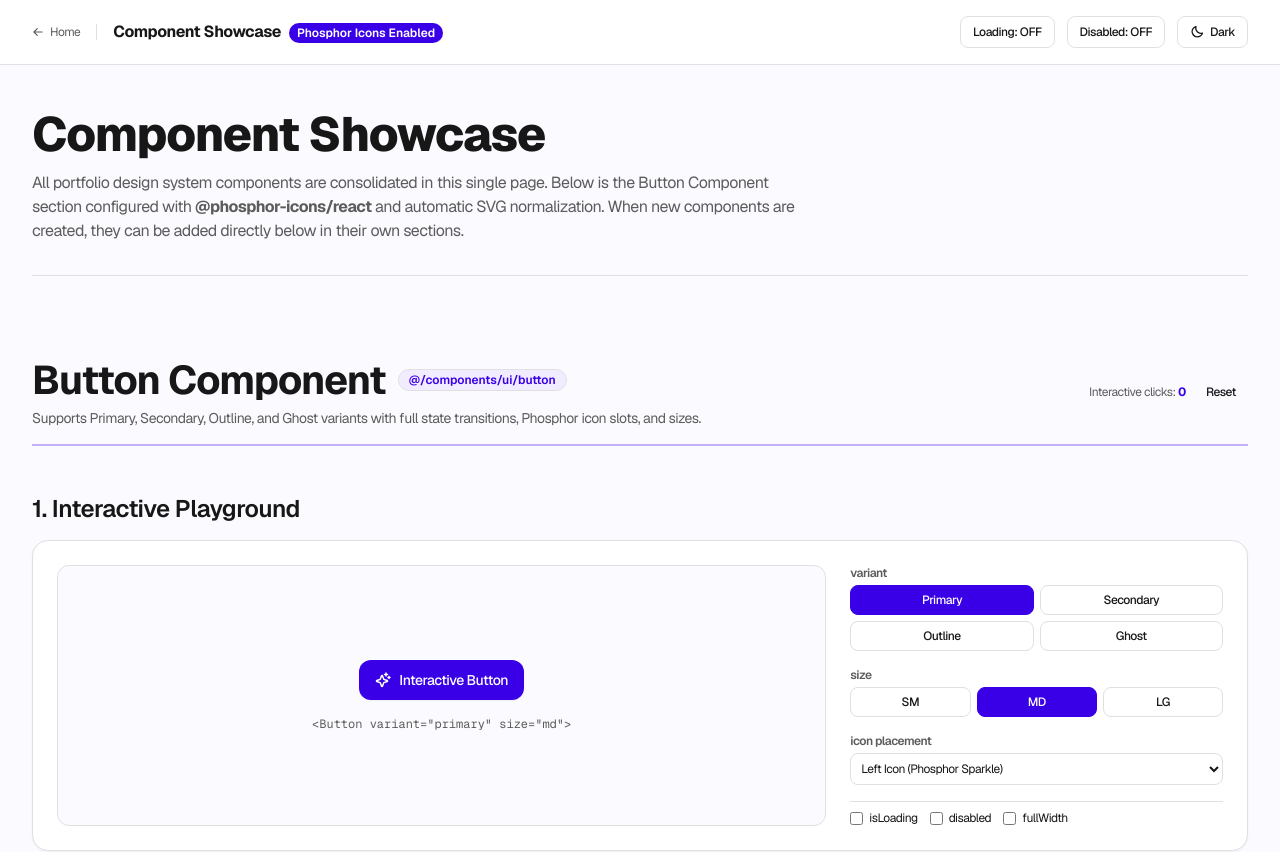
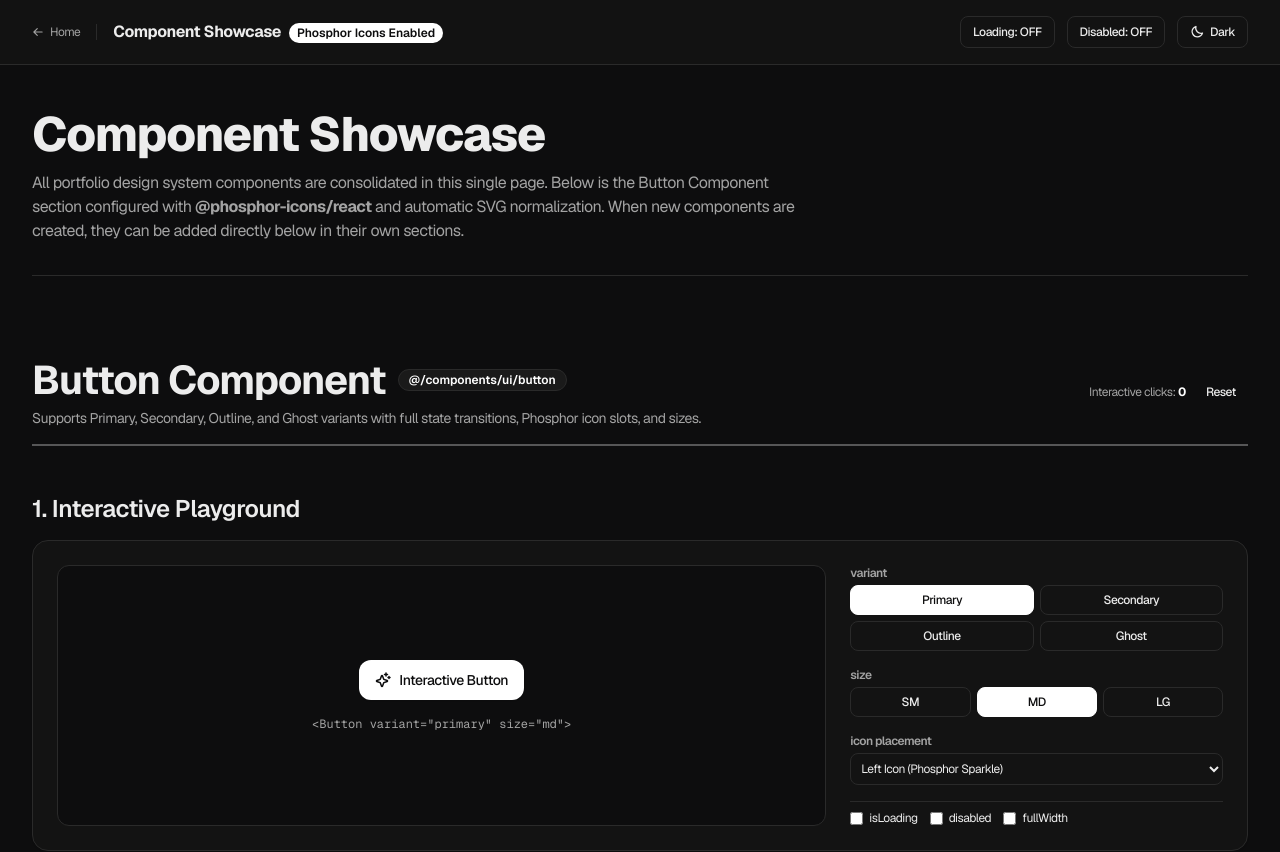
Before and after one commit to SorcereR088/MyPortfolio2026, a Next.js app: page /showcase in a window 1280 px wide. Shown: the top 852 px of the page. Built offline with nearby package versions, Linux system fonts and the light colour scheme.

Commit message:
changed the button to white and theme to dark by default

```diff
--- a/src/app/globals.css
+++ b/src/app/globals.css
@@ -1,53 +1,55 @@
 @import "tailwindcss";
 
 /* ==========================================================================
-   1. DESIGN TOKENS (LIGHT THEME / DEFAULT)
+   1. DESIGN TOKENS — DARK THEME (PERMANENT DEFAULT)
+   Portfolio is dark-only. Dark tokens live in :root.
+   Light tokens are kept in .light for future toggle support — do not remove.
    ========================================================================== */
 
 :root {
-  /* Brand & Interactive Colors */
-  --primary: #3900e8;
-  --primary-hover: #2e00ba;
-  --primary-active: #2e00ba;
-  --on-primary: #ffffff;
+  /* ── Primary Button: solid white on dark ── */
+  --primary: #ffffff;
+  --primary-hover: #e8e8e8;
+  --primary-active: #d1d1d1;
+  --on-primary: #0d0d0e;
 
-  /* Secondary Button Colors */
-  --secondary: #f1ecff;
-  --secondary-hover: #e6dcff;
-  --secondary-active: #dccdff;
-  --on-secondary: #3900e8;
+  /* ── Secondary Button: low-opacity white surface ── */
+  --secondary: rgba(255, 255, 255, 0.08);
+  --secondary-hover: rgba(255, 255, 255, 0.14);
+  --secondary-active: rgba(255, 255, 255, 0.18);
+  --on-secondary: #ffffff;
 
-  /* Surfaces & Backgrounds */
-  --background: #fbfaff;
-  --foreground: #171717;
-  --surface: #ffffff;
-  --surface-alt: #f1ecff;
-  --surface-disabled: #f0f0f2;
-  --ghost-hover: rgba(57, 0, 232, 0.08);
+  /* ── Surfaces & Backgrounds ── */
+  --background: #0d0d0e;
+  --foreground: #ececec;
+  --surface: #131313;
+  --surface-alt: #1a1a1a;
+  --surface-disabled: #1e1e23;
+  --ghost-hover: rgba(255, 255, 255, 0.06);
 
-  /* Typography Colors */
-  --text-primary: #171717;
-  --text-secondary: #5c5c5c;
-  --text-disabled: #9e9e9e;
+  /* ── Typography ── */
+  --text-primary: #ececec;
+  --text-secondary: #a3a3a3;
+  --text-disabled: #6b6b6b;
 
-  /* Outlines & Borders */
-  --outline: #e0e0e0;
-  --outline-strong: #bdbdbd;
+  /* ── Outlines & Borders ── */
+  --outline: #2a2a2a;
+  --outline-strong: #3d3d3d;
 
-  /* Accent Colors */
+  /* ── Accent Colors ── */
   --cyan: #d5ff6b;
   --skyblue: #9cfcff;
 
-  /* Font Families */
+  /* ── Font Families ── */
   --font-family-primary: var(--font-geist-sans), system-ui, -apple-system, BlinkMacSystemFont, "Segoe UI", Roboto, sans-serif;
   --font-family-mono: var(--font-geist-mono), ui-monospace, SFMono-Regular, Menlo, Monaco, Consolas, monospace;
 
-  /* Typography Scale: Title */
+  /* ── Typography Scale: Title ── */
   --title-1-font-size: 72px;
   --title-1-line-height: 88px;
   --title-1-letter-spacing: -1.5px;
 
-  /* Typography Scale: Headings */
+  /* ── Typography Scale: Headings ── */
   --heading-h1-font-size: 56px;
   --heading-h1-line-height: 68px;
   --heading-h1-letter-spacing: -0.5px;
@@ -72,7 +74,7 @@
   --heading-h6-line-height: 24px;
   --heading-h6-letter-spacing: 0;
 
-  /* Typography Scale: Body */
+  /* ── Typography Scale: Body ── */
   --body-1-font-size: 18px;
   --body-1-line-height: 28px;
   --body-1-letter-spacing: -0.5px;
@@ -128,7 +130,7 @@
   --font-sans: var(--font-family-primary);
   --font-mono: var(--font-family-mono);
 
-  /* Typography Utilities (Size, Line Height & Letter Spacing) */
+  /* Typography Utilities */
   --text-title-1: var(--title-1-font-size);
   --text-title-1--line-height: var(--title-1-line-height);
   --text-title-1--letter-spacing: var(--title-1-letter-spacing);
@@ -175,68 +177,37 @@
 }
 
 /* ==========================================================================
-   3. DARK THEME TOKENS
+   3. LIGHT THEME TOKENS (future toggle — kept for later use)
+   Apply by adding class="light" to <html>. Do not delete.
    ========================================================================== */
 
-/* Supports both system dark mode (prefers-color-scheme) and manual toggles (.dark) */
-@media (prefers-color-scheme: dark) {
-  :root:not(.light) {
-    --primary: #6e4fe0;
-    --primary-hover: #9782ff;
-    --primary-active: #6e4fe0;
-    --on-primary: #ffffff;
-
-    --secondary: #1f2438;
-    --secondary-hover: #29304a;
-    --secondary-active: #333b5c;
-    --on-secondary: #c4b5fd;
-
-    --background: #0d0d0e;
-    --foreground: #ececec;
-    --surface: #131b33;
-    --surface-alt: #1b2540;
-    --surface-disabled: #1e1e23;
-    --ghost-hover: rgba(151, 130, 255, 0.12);
-
-    --text-primary: #ececec;
-    --text-secondary: #a3a3a3;
-    --text-disabled: #6b6b6b;
-
-    --outline: #333333;
-    --outline-strong: #4d4d4d;
-
-    --cyan: #d5ff6b;
-    --skyblue: #9cfcff;
-  }
-}
-
-.dark {
-  --primary: #6e4fe0;
-  --primary-hover: #9782ff;
-  --primary-active: #6e4fe0;
+.light {
+  --primary: #0d0d0e;
+  --primary-hover: #2a2a2a;
+  --primary-active: #3d3d3d;
   --on-primary: #ffffff;
 
-  --secondary: #1f2438;
-  --secondary-hover: #29304a;
-  --secondary-active: #333b5c;
-  --on-secondary: #c4b5fd;
+  --secondary: rgba(0, 0, 0, 0.06);
+  --secondary-hover: rgba(0, 0, 0, 0.10);
+  --secondary-active: rgba(0, 0, 0, 0.14);
+  --on-secondary: #0d0d0e;
 
-  --background: #0d0d0e;
-  --foreground: #ececec;
-  --surface: #131b33;
-  --surface-alt: #1b2540;
-  --surface-disabled: #1e1e23;
-  --ghost-hover: rgba(151, 130, 255, 0.12);
+  --background: #fbfaff;
+  --foreground: #171717;
+  --surface: #ffffff;
+  --surface-alt: #f4f4f5;
+  --surface-disabled: #f0f0f2;
+  --ghost-hover: rgba(0, 0, 0, 0.05);
 
-  --text-primary: #ececec;
-  --text-secondary: #a3a3a3;
-  --text-disabled: #6b6b6b;
+  --text-primary: #171717;
+  --text-secondary: #5c5c5c;
+  --text-disabled: #9e9e9e;
 
-  --outline: #333333;
-  --outline-strong: #4d4d4d;
+  --outline: #e0e0e0;
+  --outline-strong: #bdbdbd;
 
-  --cyan: #d5ff6b;
-  --skyblue: #9cfcff;
+  --cyan: #6b9900;
+  --skyblue: #0094a3;
 }
 
 /* ==========================================================================
```
